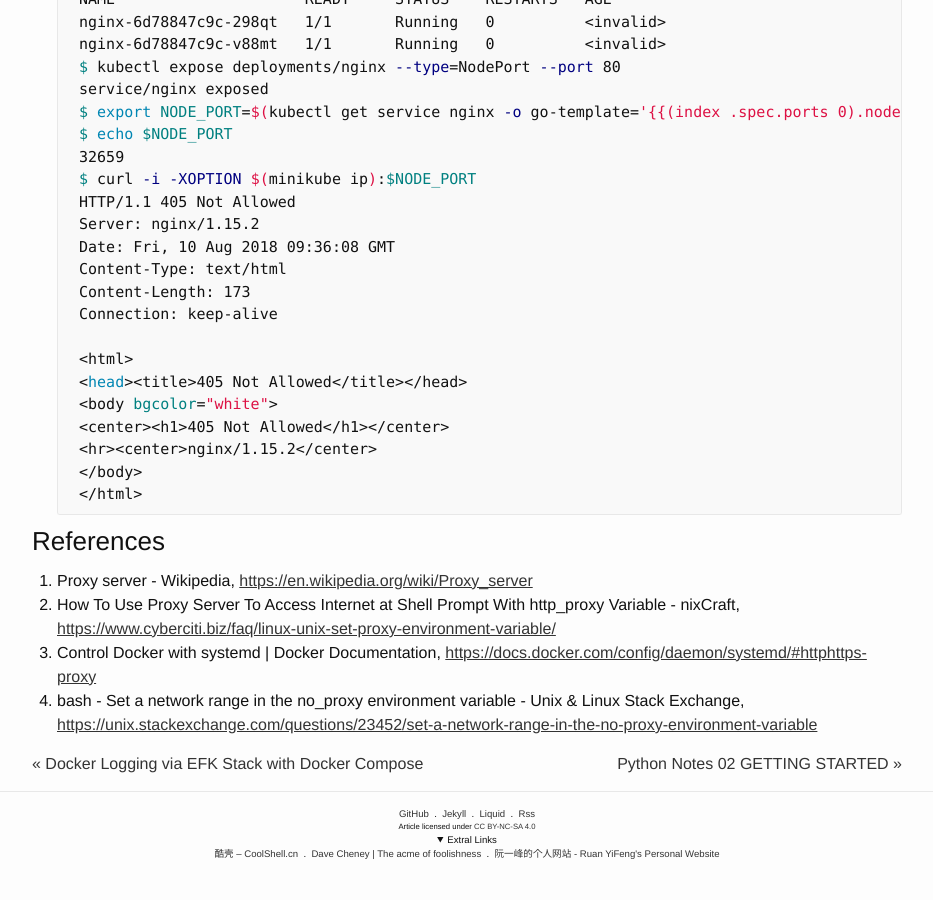
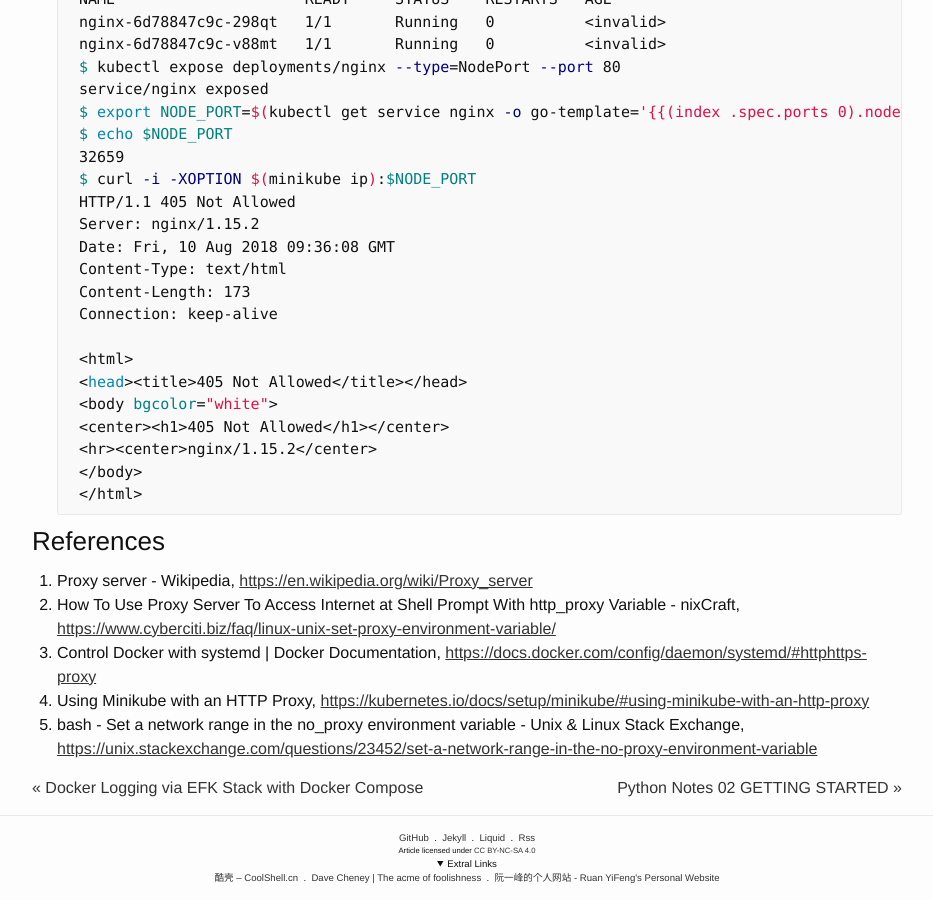
Before and after one commit to ousiax/ousiax.github.io, a Jekyll site: the page built from _posts/2018-08-09-http-proxy-docker-minikube.md, in a window 1280 px wide and 900 px high, scrolled down 4023 px. Shown: the whole window, without its empty margins (173-1106 px from the left). Built offline with Jekyll 4.4.1, drawn with Linux system fonts in a browser that asks for light colours; before the commit the page ends 4899 px from its top, so only the background shows below that.

Commit message:
Updte 2018-08-09-http-proxy-docker-minikube.md

```diff
--- a/_posts/2018-08-09-http-proxy-docker-minikube.md
+++ b/_posts/2018-08-09-http-proxy-docker-minikube.md
@@ -242,4 +242,5 @@ If you are behind an HTTP or HTTPS proxy server, for example in corporate settin
 1. Proxy server \- Wikipedia, [https://en.wikipedia.org/wiki/Proxy\_server](https://en.wikipedia.org/wiki/Proxy_server)
 1. How To Use Proxy Server To Access Internet at Shell Prompt With http\_proxy Variable - nixCraft, [https://www.cyberciti.biz/faq/linux-unix-set-proxy-environment-variable/](https://www.cyberciti.biz/faq/linux-unix-set-proxy-environment-variable/)
 1. Control Docker with systemd \| Docker Documentation, [https://docs.docker.com/config/daemon/systemd/#httphttps-proxy](https://docs.docker.com/config/daemon/systemd/#httphttps-proxy)
+1. Using Minikube with an HTTP Proxy, [https://kubernetes.io/docs/setup/minikube/#using-minikube-with-an-http-proxy](https://kubernetes.io/docs/setup/minikube/#using-minikube-with-an-http-proxy)
 1. bash \- Set a network range in the no\_proxy environment variable \- Unix & Linux Stack Exchange, [https://unix.stackexchange.com/questions/23452/set-a-network-range-in-the-no-proxy-environment-variable](https://unix.stackexchange.com/questions/23452/set-a-network-range-in-the-no-proxy-environment-variable)
```
